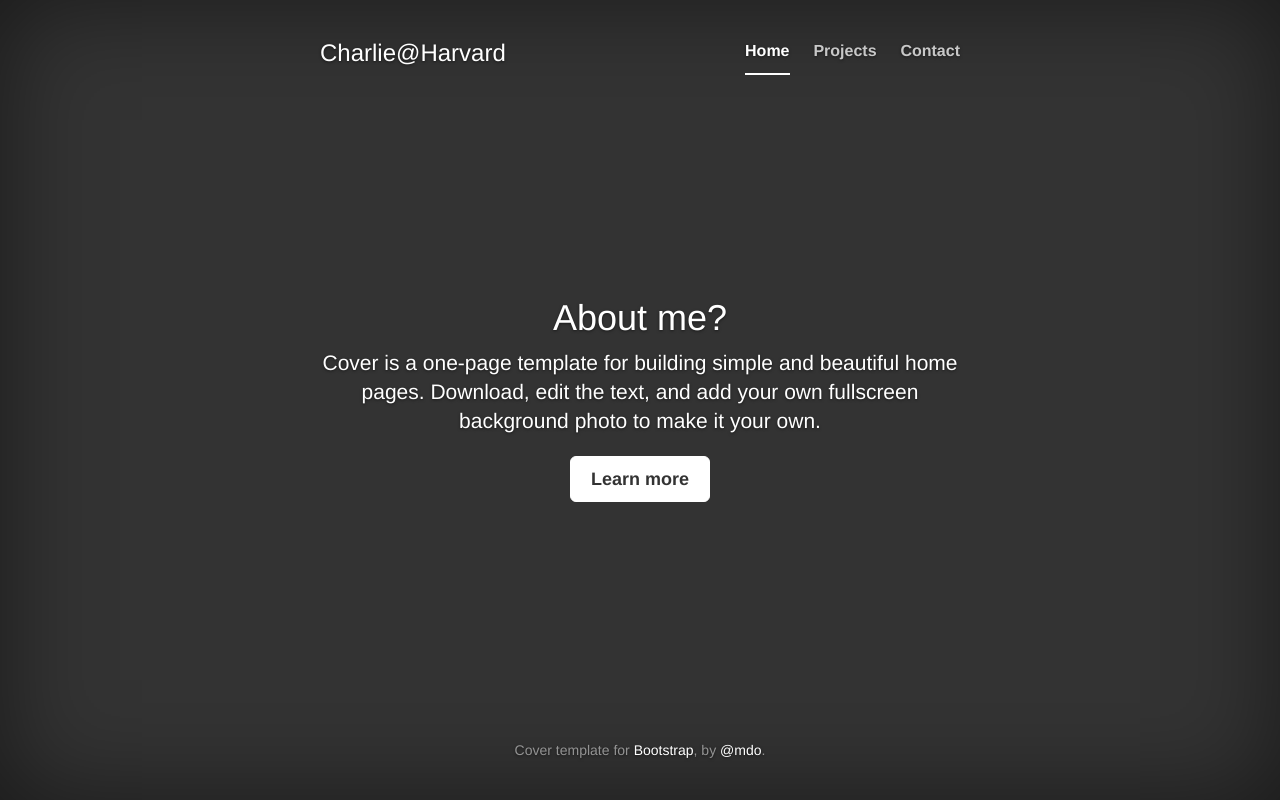
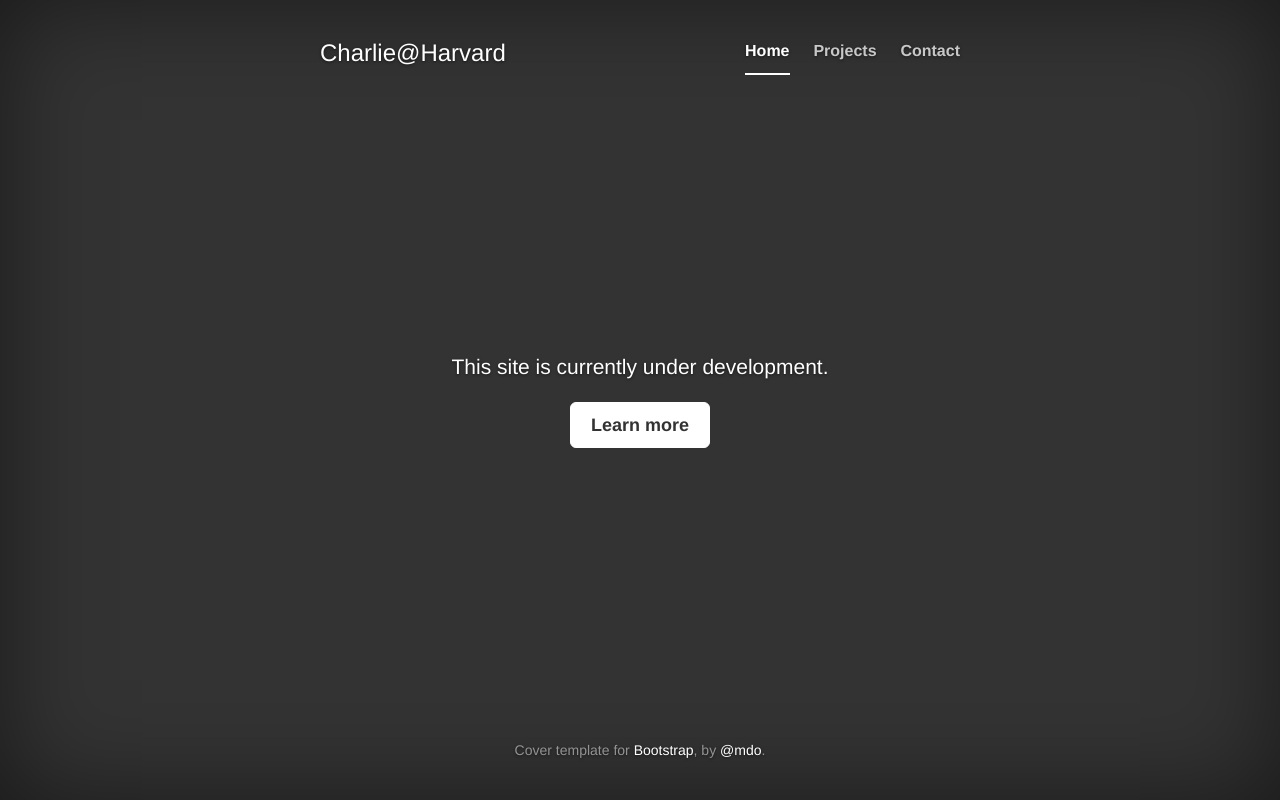
Before and after one commit to ChutianGao/charlie-harvard.github.io, a plain HTML site: page index.html in a window 1280 px wide. Drawn offline with nearby package versions, Linux system fonts and the light colour scheme.

Commit message:
more words

```diff
--- a/index.html
+++ b/index.html
@@ -53,8 +53,8 @@
           </div>
 
           <div class="inner cover">
-            <h1 class="cover-heading">About me?</h1>
-            <p class="lead">Cover is a one-page template for building simple and beautiful home pages. Download, edit the text, and add your own fullscreen background photo to make it your own.</p>
+            <h1 class="cover-heading"></h1>
+            <p class="lead">This site is currently under development.</p>
             <p class="lead">
               <a href="#" class="btn btn-lg btn-default">Learn more</a>
             </p>
```
